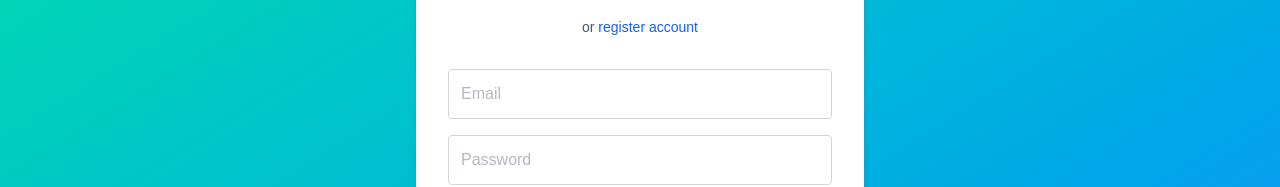
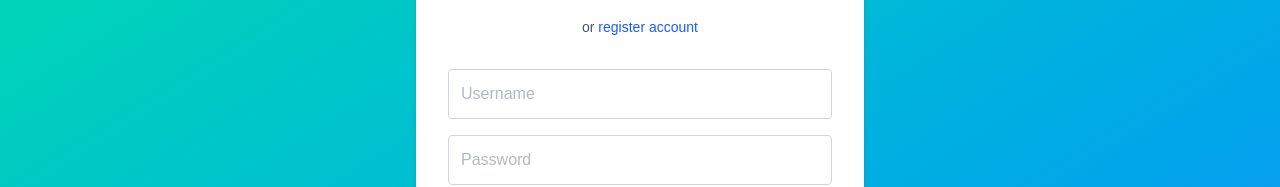
Before and after one commit to HBasra1428/habit-tracker-project, a Next.js app in the folder frontend/: page /login in a window 1280 px wide. Shown: the part 287-474 px from the top of the page. Built offline with nearby package versions, Linux system fonts and the light colour scheme.

Commit message:
updated login.tsx
-changed from email to username

```diff
--- a/frontend/app/login/page.tsx
+++ b/frontend/app/login/page.tsx
@@ -1,12 +1,10 @@
-"use client";
-
 import { useState } from "react";
 import { useRouter } from "next/navigation";
 import api from "@/app/api/api";
 
 const LoginPage = () => {
     const router = useRouter();
-    const [email, setEmail] = useState("");
+    const [username, setUsername] = useState("");  // changed from 'email' to 'username'
     const [password, setPassword] = useState("");
     const [error, setError] = useState("");
 
@@ -14,17 +12,23 @@ const LoginPage = () => {
         e.preventDefault();
 
         try {
-            const res = await api.post("token/", {
-                email,
+
+            // changed the api from token to login, as we will be using login here. Another change i've done is used username instead of email.
+            //  email is optional, just use username for authentication.
+            const res = await api.post("login/", {
+                username,
                 password,
             });
 
             localStorage.setItem("access", res.data.access);
             localStorage.setItem("refresh", res.data.refresh);
 
+            api.defaults.headers.common["Authorization"] = `Bearer ${res.data.access}`;
+
             alert("Login successful!");
-            router.push("/"); // Redirect to home or dashboard
+            router.push("/");
         } catch (err: any) {
+            console.error("Login error:", err);
             const msg = err.response?.data?.detail || "Login failed";
             setError(msg);
         }
@@ -44,11 +48,11 @@ const LoginPage = () => {
                 {error && <p className="text-red-500 mb-4">{error}</p>}
 
                 <input
-                    type="email"
-                    placeholder="Email"
+                    type="text"  // changed from email to text for username
+                    placeholder="Username"
                     className="w-full p-3 mb-4 mt-4 border border-gray-300 rounded text-gray-500"
-                    value={email}
-                    onChange={(e) => setEmail(e.target.value)}
+                    value={username}
+                    onChange={(e) => setUsername(e.target.value)}  // Updating 'username' here
                     required
                 />
 
```
